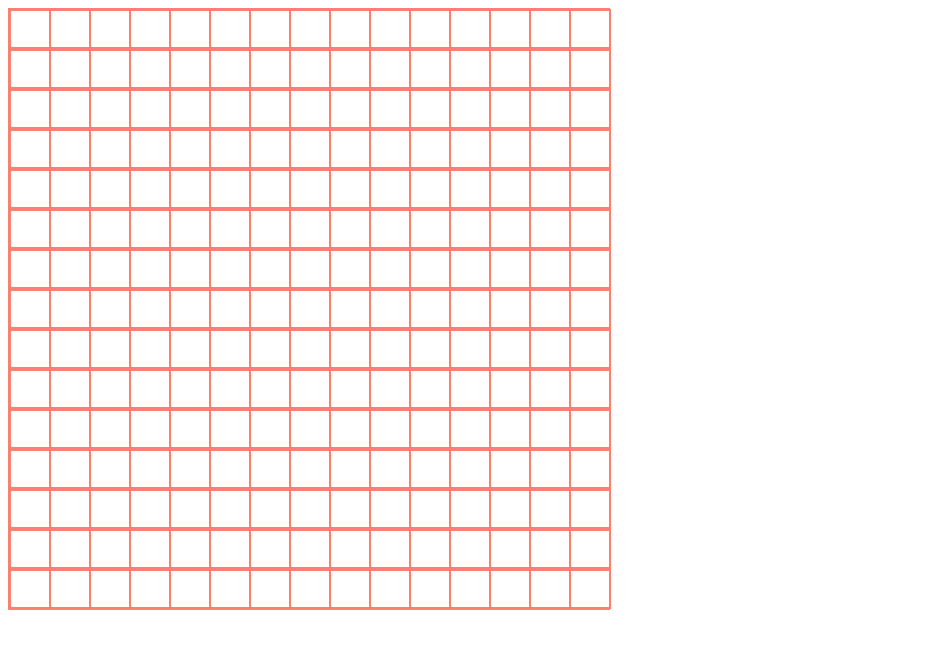
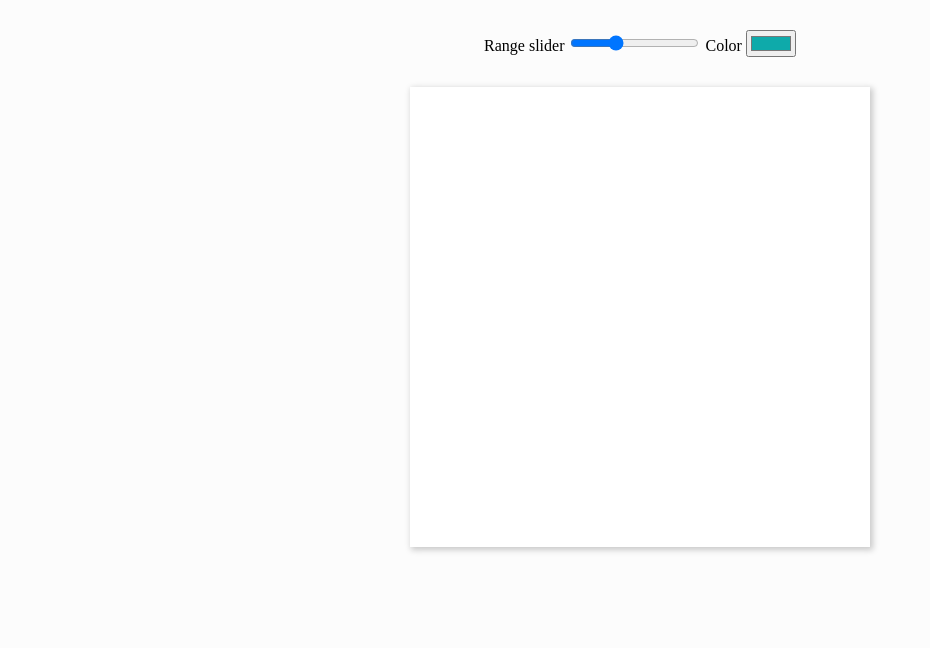
Before and after one commit to Rafaseoanes/Odin-Etch-a-Sketch, a plain HTML site: page index.html in a window 1280 px wide. Shown: the whole page, without its empty margins (0-930 px from the left). Drawn offline with Linux system fonts and the light colour scheme.

Commit message:
First styles added, control bar added with no functionality yet

```diff
--- a/index.html
+++ b/index.html
@@ -7,10 +7,23 @@
     <title>Odin-Etch-a-Sketch</title>
 </head>
 <body>
+    <div class="main">
+
+
+    <div class="controls">
+        <label for="range">Range slider
+            <input type="range" min="16" max="64" value="32" id="range" name="range">
+          </label>
+
+          <label for="color">Color
+            <input type="color" id="color" name="color" value="#0eaaaa">
+          </label>
+    </div>
 
     <div id="grid-container">
 
     </div>
+</div>
 
 <script src="script.js"></script>
 </body>
--- a/script.js
+++ b/script.js
@@ -6,9 +6,20 @@ const gridContainer = document.querySelector("#grid-container")
     for(let i = 0; i < 15; i++){
         const div = document.createElement("div")
         div.classList.add("row")
+        div.classList.add("pixelStyle")
         gridContainer.append(div)
             for(let j = 0; j < 15; j++){
                 const div2 = document.createElement("div")
+                div2.classList.add("pixel")
+                div2.classList.add("pixelStyle")
                 div.append(div2)
             }
     }
+
+    const pixels = document.querySelectorAll(".pixel");
+
+    for(let pixel of pixels){
+        pixel.addEventListener("mouseover", function(){
+            pixel.style.backgroundColor = "black"
+        })
+    }
--- a/style.css
+++ b/style.css
@@ -1,15 +1,39 @@
-div{
-    border: 1px salmon solid;
+body{
+    margin: 0;
+    padding: 0;
+    background-color: rgb(252, 252, 252);
+}
+
+.main{
+    text-align: center;
+    margin: auto;
+    height: 100vh;
+    width: 100%;
+    display: flex;
+    flex-direction: column;
+    align-items: center;
+}
+
+
+.pixelStyle{
+    /* border: 1px salmon solid; */
     flex: 1;
     width: 100%;
 }
 #grid-container{
     display: flex;
     flex-direction: column;
-    height: 600px;
-    width: 600px;
+    height: 460px;
+    width: 460px;
+
+    background-color: white;
+    box-shadow: 2px 2px 6px 1px #c9c9c9;
 }
 
 .row{
     display: flex;
 }
+.controls{
+    margin: 30px 0px;
+    /* height: 60px; */
+}
```
